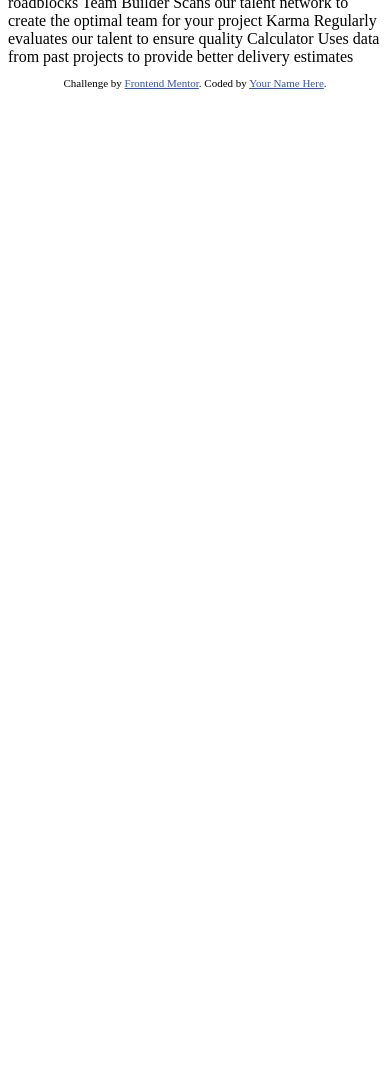
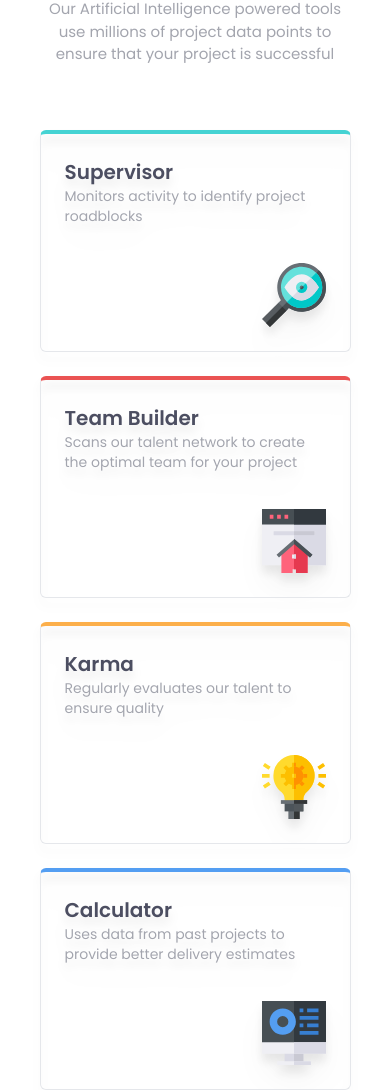
Before and after one commit to DearNatthaphong/four-card-feature-section-master, a plain HTML site: page index.html in a window 390 px wide. Shown: the part 86-1176 px from the top of the page. Before the commit the page ends 844 px from the top, so only its background shows below. Drawn offline with nearby package versions, Linux system fonts and the light colour scheme.

Commit message:
Mobile-first solution using tailwindcss and css flexbox

```diff
--- /dev/null
+++ b/index.css
@@ -0,0 +1,18 @@
+.attribution {
+  font-size: 11px;
+  text-align: center;
+}
+
+.attribution a {
+  color: hsl(228, 45%, 44%);
+}
+
+* {
+  box-sizing: border-box;
+  margin: 0;
+  padding: 0;
+}
+
+body {
+  font-size: 15px;
+}
--- a/index.html
+++ b/index.html
@@ -1,44 +1,144 @@
 <!DOCTYPE html>
 <html lang="en">
   <head>
-  <meta charset="UTF-8">
-  <meta name="viewport" content="width=device-width, initial-scale=1.0"> <!-- displays site properly based on user's device -->
+    <meta charset="UTF-8" />
+    <meta name="viewport" content="width=device-width, initial-scale=1.0" />
+    <!-- displays site properly based on user's device -->
 
-  <link rel="icon" type="image/png" sizes="32x32" href="./images/favicon-32x32.png">
+    <!-- <link rel="icon" type="image/png" sizes="32x32" href="./images/favicon-32x32.png"> -->
 
+    <!-- google font - Poppins  -->
+    <link rel="preconnect" href="https://fonts.googleapis.com" />
+    <link rel="preconnect" href="https://fonts.gstatic.com" crossorigin />
+    <link
+      href="https://fonts.googleapis.com/css2?family=Poppins:ital,wght@0,100;0,200;0,300;0,400;0,500;0,600;0,700;0,800;0,900;1,100;1,200;1,300;1,400;1,500;1,600;1,700;1,800;1,900&display=swap"
+      rel="stylesheet"
+    />
+    <!-- tailwindcss  -->
+    <script src="https://cdn.tailwindcss.com"></script>
+    <script>
+      tailwind.config = {
+        theme: {
+          extend: {
+            colors: {
+              primaryRed: 'hsl(0, 78%, 62%)',
+              primaryCyan: 'hsl(180, 62%, 55%)',
+              primaryOrange: 'hsl(34, 97%, 64%)',
+              primaryBlue: 'hsl(212, 86%, 64%)',
+              neutralVeryDarkBlue: 'hsl(234, 12%, 34%)',
+              neutralGrayishBlue: 'hsl(229, 6%, 66%)',
+              neutralVeryLightGray: 'hsl(0, 0%, 98%)'
+            },
+            fontFamily: {
+              poppins: ['Poppins']
+            }
+          }
+        }
+      };
+    </script>
+
+    <!-- index.css  -->
+    <link rel="stylesheet" href="./index.css" />
     <title>Frontend Mentor | Four card feature section</title>
-
-  <!-- Feel free to remove these styles or customise in your own stylesheet 👍 -->
-  <style>
-    .attribution { font-size: 11px; text-align: center; }
-    .attribution a { color: hsl(228, 45%, 44%); }
-  </style>
   </head>
-<body>
-
-  Reliable, efficient delivery
+  <body
+    class="font-poppins flex flex-col justify-center items-center gap-6 min-h-screen"
+  >
+    <header class="text-center w-[311px] xl:w-[540px]">
+      <h1 class="text-2xl font-semibold leading-9">
+        <span class="font-light">Reliable, efficient delivery <br /></span>
         Powered by Technology
-
-  Our Artificial Intelligence powered tools use millions of project data points
-  to ensure that your project is successful
-
+      </h1>
+      <p class="pt-3 text-neutralGrayishBlue">
+        Our Artificial Intelligence powered tools use millions of project data
+        points to ensure that your project is successful
+      </p>
+    </header>
+    <!-- cards  -->
+    <main
+      class="mt-10 flex flex-col xl:flex-row xl:justify-center xl:items-center gap-6"
+    >
+      <!-- left side: supervisor  -->
+      <section>
+        <article
+          class="relative mx-auto p-6 w-[311px] xl:w-[350px] h-[222px] xl:h-[250px] border border-t-primaryCyan border-t-4 rounded-md drop-shadow-xl"
+        >
+          <!-- drop-shadow-[0_4px_4px_rgba(0,0,0,0.25)]" -->
+          <!-- drop-shadow-[0_4px_4px_rgba(213,47,67,0.5)] -->
+          <h1 class="text-xl font-semibold text-neutralVeryDarkBlue">
             Supervisor
+          </h1>
+          <p class="text-sm font-normal text-neutralGrayishBlue">
             Monitors activity to identify project roadblocks
-
+          </p>
+          <img
+            class="absolute bottom-6 right-6"
+            src="./images/icon-supervisor.svg"
+            alt="icon-supervisor"
+          />
+        </article>
+      </section>
+      <!-- main : team builder and Karma-->
+      <section class="flex flex-col gap-6">
+        <article
+          class="relative mx-auto p-6 w-[311px] xl:w-[350px] h-[222px] xl:h-[250px] border border-t-primaryRed border-t-4 rounded-md drop-shadow-xl"
+        >
+          <h1 class="text-xl font-semibold text-neutralVeryDarkBlue">
             Team Builder
+          </h1>
+          <p class="text-sm font-normal text-neutralGrayishBlue">
             Scans our talent network to create the optimal team for your project
-
-  Karma
+          </p>
+          <img
+            class="absolute bottom-6 right-6"
+            src="./images/icon-team-builder.svg"
+            alt="icon-team-builder"
+          />
+        </article>
+        <article
+          class="relative mx-auto p-6 w-[311px] xl:w-[350px] h-[222px] xl:h-[250px] border border-t-primaryOrange border-t-4 rounded-md drop-shadow-xl"
+        >
+          <h1 class="text-xl font-semibold text-neutralVeryDarkBlue">Karma</h1>
+          <p class="text-sm font-normal text-neutralGrayishBlue">
             Regularly evaluates our talent to ensure quality
-
+          </p>
+          <img
+            class="absolute bottom-6 right-6"
+            src="./images/icon-karma.svg"
+            alt="icon-karma"
+          />
+        </article>
+      </section>
+      <!-- right side: Calculator  -->
+      <section>
+        <article
+          class="relative mx-auto p-6 w-[311px] xl:w-[350px] h-[222px] xl:h-[250px] border border-t-primaryBlue border-t-4 rounded-md drop-shadow-xl"
+        >
+          <h1 class="text-xl font-semibold text-neutralVeryDarkBlue">
             Calculator
+          </h1>
+          <p class="text-sm font-normal text-neutralGrayishBlue">
             Uses data from past projects to provide better delivery estimates
-
+          </p>
+          <img
+            class="absolute bottom-6 right-6"
+            src="./images/icon-calculator.svg"
+            alt="icon-calculator"
+          />
+        </article>
+      </section>
+    </main>
 
     <footer>
       <p class="attribution">
-      Challenge by <a href="https://www.frontendmentor.io?ref=challenge" target="_blank">Frontend Mentor</a>.
-      Coded by <a href="#">Your Name Here</a>.
+        Challenge by
+        <a href="https://www.frontendmentor.io?ref=challenge" target="_blank"
+          >Frontend Mentor</a
+        >. <br />
+        Coded by
+        <a href="https://www.frontendmentor.io/profile/DearNatthaphong"
+          >Natthaphong Thongphueng</a
+        >.
       </p>
     </footer>
   </body>
```
Also changed, not shown: tailwind.config.js (added, +18 -0 lines). Lines whose indentation alone changed are shown as unchanged.
